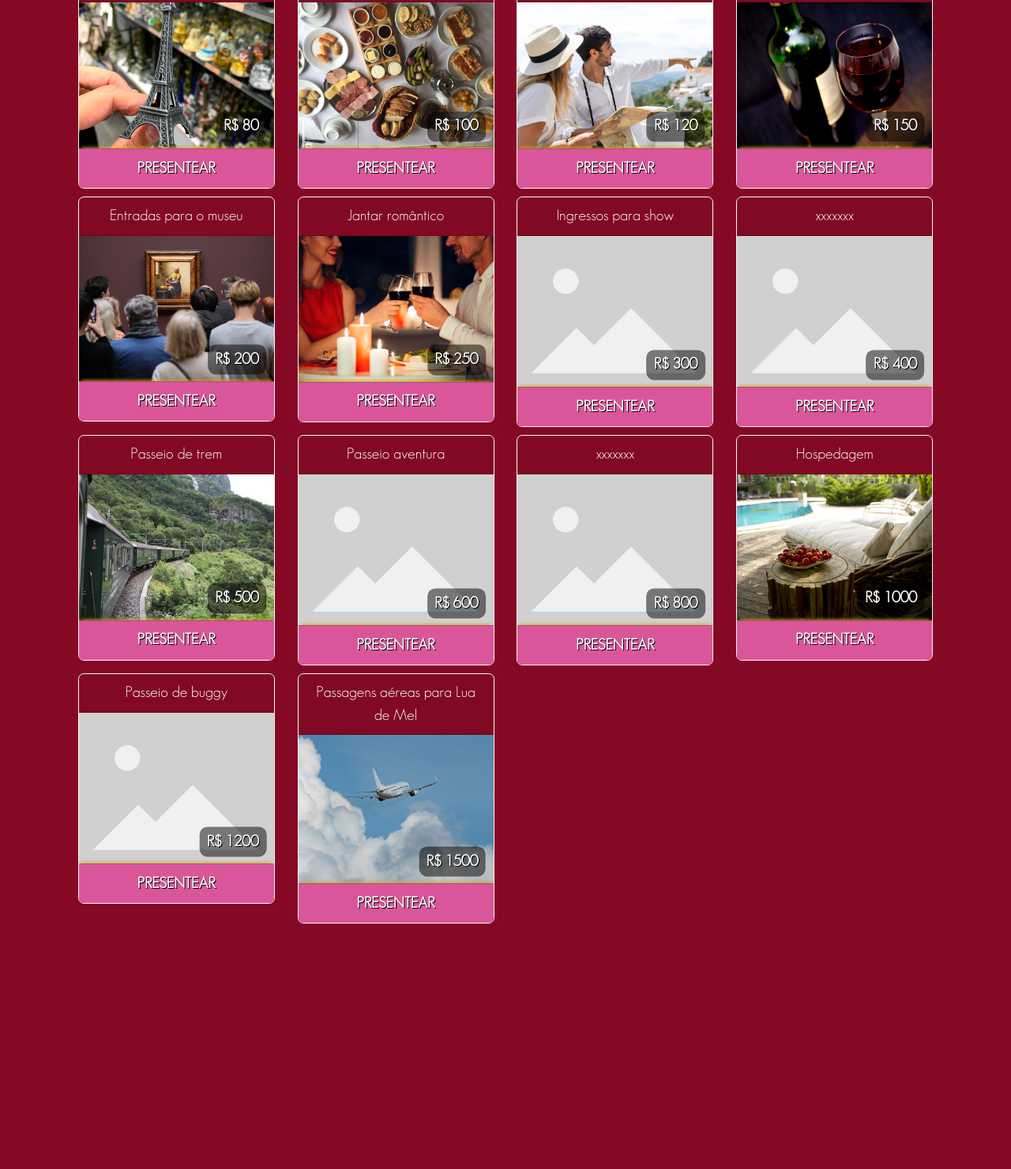
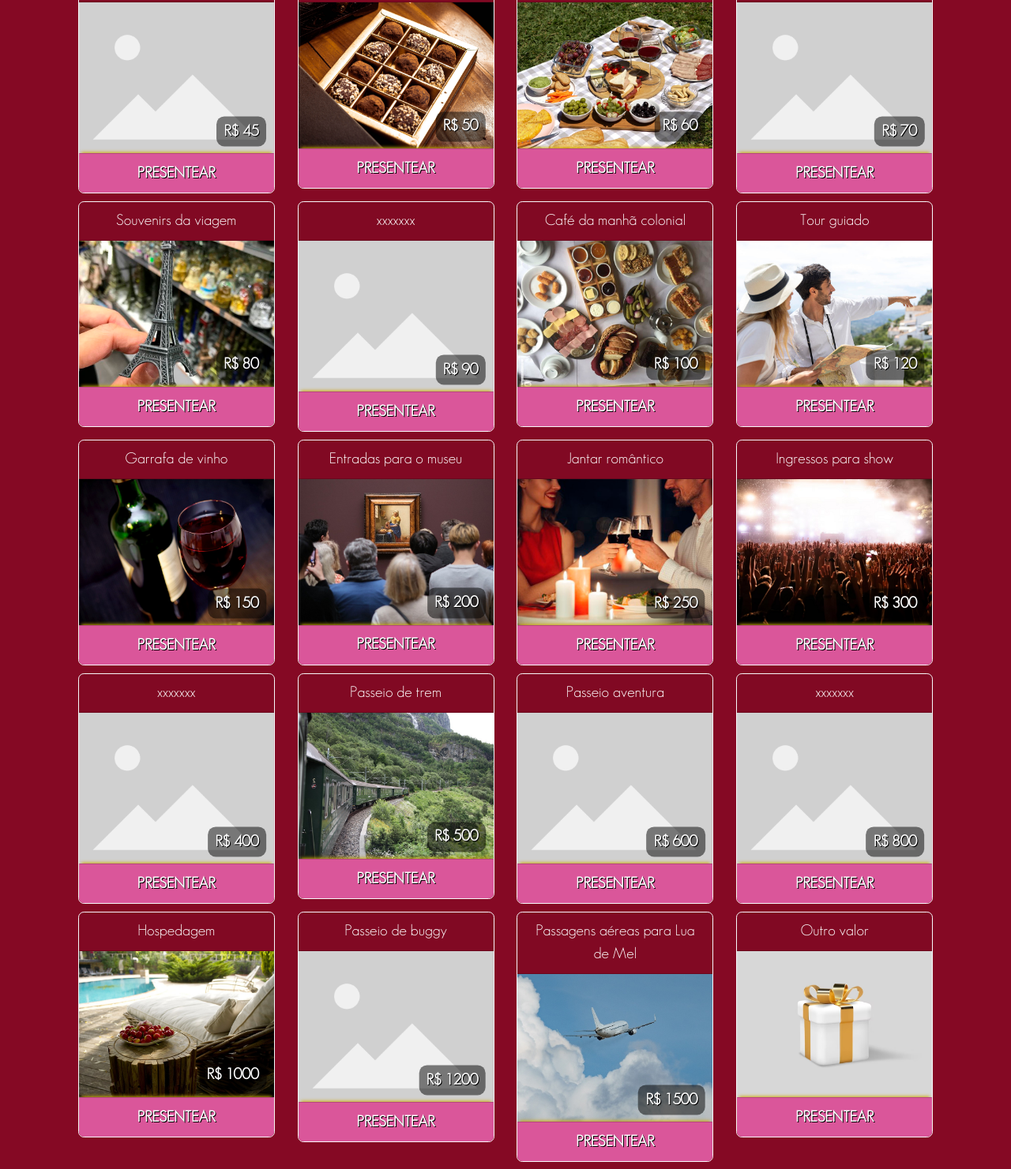
Before and after one commit to casamentovanessalucas/casamentovanessalucas.github.io, a plain HTML site: page gift.html in a window 1280 px wide. Shown: the part 1040-2521 px from the top of the page at 79% size. Before the commit the page ends 2244 px from the top, so only its background shows below. Drawn offline with Linux system fonts and the light colour scheme.

Commit message:
mais alguns presentes

```diff
--- a/css/main.css
+++ b/css/main.css
@@ -90,7 +90,7 @@ h1 {
     white-space: nowrap;
 }*/
 
-#presentes .card .card-footer::before {
+#presentes .card .card-footer[data-price]::before {
     content: "R$ " attr(data-price);
     display: inline-block;
     position: absolute;
--- a/gift.html
+++ b/gift.html
@@ -42,7 +42,15 @@
             </div>
         </div>
         <div class="container" id="presentes">
-            <div class="row"></div>
+            <div class="row">
+                <div class="col col-md-6 col-lg-4 col-xl-3">
+                    <div class="card bg-transparent border-light my-1">
+                        <div class="card-header">Outro valor</div>
+                        <img src="./img/gift.png" alt="Outro valor">
+                        <a href="https://nubank.com.br/pagar/377tv/RNMI4SrDGC" target="_blank" class="btn card-footer">PRESENTEAR</a>
+                    </div>
+                </div>
+            </div>
         </div>
     </div>
     <div id="footer" class="container-fluid fixed-bottom py-2"></div>
--- a/js/gift.js
+++ b/js/gift.js
@@ -1,15 +1,20 @@
 const gifts = [
+    { name: "xxxxxxx", price: 20, img: "./img/placeholder.png", paymentlink: "https://nubank.com.br/pagar/377tv/RNMI4SrDGC" },
     { name: "Cafezinho para dois", price: 25, img: "./img/cafezinho.png", paymentlink: "https://nubank.com.br/pagar/377tv/RNMI4SrDGC" },
     { name: "Almoço de rua", price: 30, img: "./img/almoco.png", paymentlink: "https://nubank.com.br/pagar/377tv/RNMI4SrDGC" },
+    { name: "xxxxxxx", price: 40, img: "./img/placeholder.png", paymentlink: "https://nubank.com.br/pagar/377tv/RNMI4SrDGC" },
+    { name: "xxxxxxx", price: 45, img: "./img/placeholder.png", paymentlink: "https://nubank.com.br/pagar/377tv/RNMI4SrDGC" },
     { name: "Caixa de doces", price: 50, img: "./img/doces.png", paymentlink: "https://nubank.com.br/pagar/377tv/RNMI4SrDGC" },
-    { name: "Piquenique no parque", price: 65, img: "./img/placeholder.png", paymentlink: "https://nubank.com.br/pagar/377tv/RNMI4SrDGC" },
+    { name: "Piquenique no parque", price: 60, img: "./img/picnic.png", paymentlink: "https://nubank.com.br/pagar/377tv/RNMI4SrDGC" },
+    { name: "xxxxxxx", price: 70, img: "./img/placeholder.png", paymentlink: "https://nubank.com.br/pagar/377tv/RNMI4SrDGC" },
     { name: "Souvenirs da viagem", price: 80, img: "./img/souvenir.jpg", paymentlink: "https://nubank.com.br/pagar/377tv/RNMI4SrDGC" },
+    { name: "xxxxxxx", price: 90, img: "./img/placeholder.png", paymentlink: "https://nubank.com.br/pagar/377tv/RNMI4SrDGC" },
     { name: "Café da manhã colonial", price: 100, img: "./img/cafe_colonial.jpg", paymentlink: "https://nubank.com.br/pagar/377tv/RNMI4SrDGC" },
     { name: "Tour guiado", price: 120, img: "./img/tour.jpg", paymentlink: "https://nubank.com.br/pagar/377tv/RNMI4SrDGC" },
     { name: "Garrafa de vinho", price: 150, img: "./img/vinho.png", paymentlink: "https://nubank.com.br/pagar/377tv/RNMI4SrDGC" },
     { name: "Entradas para o museu", price: 200, img: "./img/museum.jpg", paymentlink: "https://nubank.com.br/pagar/377tv/RNMI4SrDGC" },
     { name: "Jantar romântico", price: 250, img: "./img/jantar.jpg", paymentlink: "https://nubank.com.br/pagar/377tv/RNMI4SrDGC" },
-    { name: "Ingressos para show", price: 300, img: "./img/placeholder.png", paymentlink: "https://nubank.com.br/pagar/377tv/RNMI4SrDGC" },
+    { name: "Ingressos para show", price: 300, img: "./img/show.png", paymentlink: "https://nubank.com.br/pagar/377tv/RNMI4SrDGC" },
     { name: "xxxxxxx", price: 400, img: "./img/placeholder.png", paymentlink: "https://nubank.com.br/pagar/377tv/RNMI4SrDGC" },
     { name: "Passeio de trem", price: 500, img: "./img/trem.png", paymentlink: "https://nubank.com.br/pagar/377tv/RNMI4SrDGC" },
     { name: "Passeio aventura", price: 600, img: "./img/placeholder.png", paymentlink: "https://nubank.com.br/pagar/377tv/RNMI4SrDGC" },
@@ -19,7 +24,7 @@ const gifts = [
     { name: "Passagens aéreas para Lua de Mel", price: 1500, img: "./img/aviao.jpg", paymentlink: "https://nubank.com.br/pagar/377tv/RNMI4SrDGC" }
 ];
 
-document.querySelector('#presentes .row').insertAdjacentHTML('beforeend', gifts.sort((a, b) => a.price > b.price ? 1 : -1).map(gift => `
+document.querySelector('#presentes .row').insertAdjacentHTML('afterBegin', gifts.sort((a, b) => a.price > b.price ? 1 : -1).map(gift => `
     <div class="col col-md-6 col-lg-4 col-xl-3">
         <div class="card bg-transparent border-light my-1">
             <div class="card-header">${gift.name}</div>
```
Also changed, not shown: img/gift.png (added), img/picnic.png (added), img/show.png (added).
